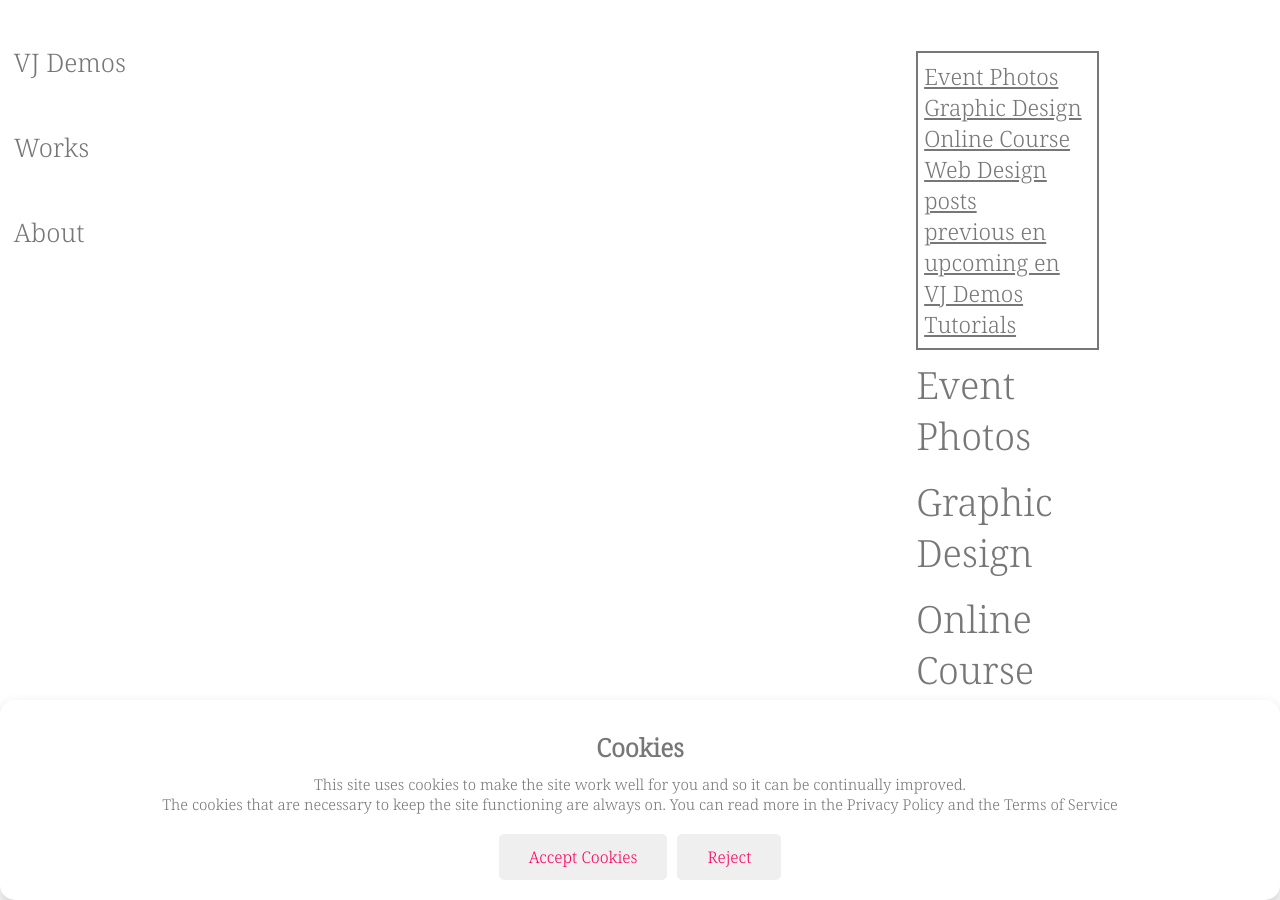
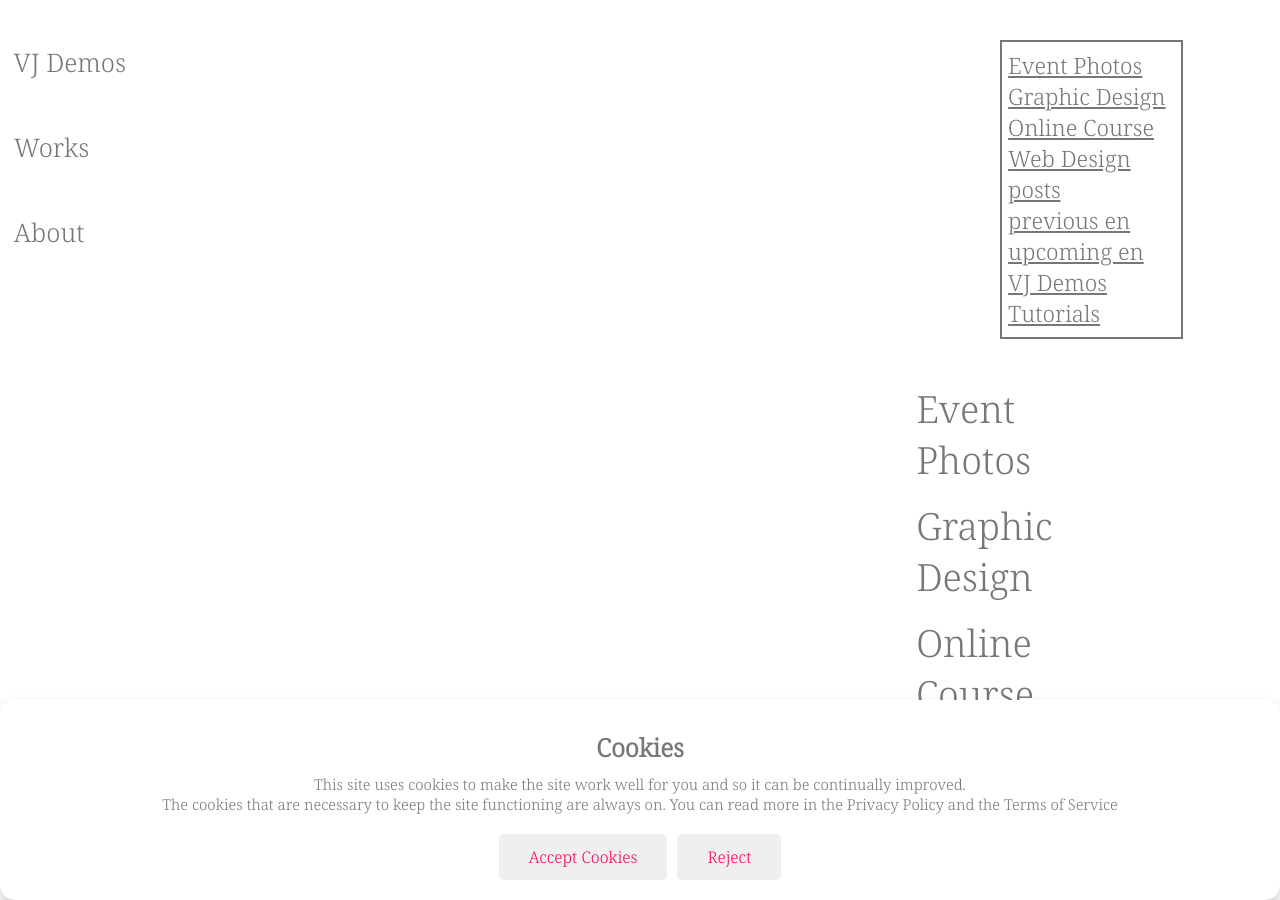
Before and after one commit to twilightcourier/twilightcourier.github.io, a Jekyll site: the page built from index.html, in a window 1280 px wide and 900 px high. Built offline with Jekyll 4.4.1, drawn with Linux system fonts in a browser that asks for light colours.

Commit message:
table of contents formatted for mobile version, using relative position for it

```diff
--- a/css/header.css
+++ b/css/header.css
@@ -17,7 +17,7 @@
 }
 
 a {
-    text-decoration: none
+    text-decoration: none;
 }
 
 
@@ -40,7 +40,10 @@
         flex-direction: row;
         top: 1%;
         padding-bottom: 4.5%;
+        gap: 1.3em;
+        width: 100%;
         background-color: #ffffff;
+
     }
 
 }
--- a/css/style.css
+++ b/css/style.css
@@ -49,6 +49,7 @@
     height: 4%;
     position: fixed;
     top: 0;
+    z-index: 2;
 }
 
 .child-header1 {
@@ -83,8 +84,7 @@
     flex-direction: column;
     font-size: 1.5rem;
     text-decoration: underline;
-    margin-bottom: 5%;
-    margin-top: 1%;
+
     border: 2.5px solid #777;
     box-sizing: content-box;
     padding: 8px;
@@ -95,7 +95,13 @@
 
 
 .table-nav-border-container {
-    display: inline-flex
+    display: inline-flex;
+    position: relative;
+    margin-bottom: 15%;
+    margin-top: 1%;
+    left: 38%;
+    top: -1%;
+
 }
 
 
@@ -261,5 +267,14 @@
         margin-left: 5.08%;
     }
 
+    .table-nav {
+        margin-top: 50px;
+    }
+
+    .child-content1 {
+        margin-left: -28%;
+        margin-right: 9%;
+    }
+
 
 }
--- a/css/tile1.css
+++ b/css/tile1.css
@@ -94,7 +94,5 @@
 
     .tile-group {
         grid-template-columns: repeat(auto-fill, minmax(100%, 1fr));
+
     }
-
-
-}
```
